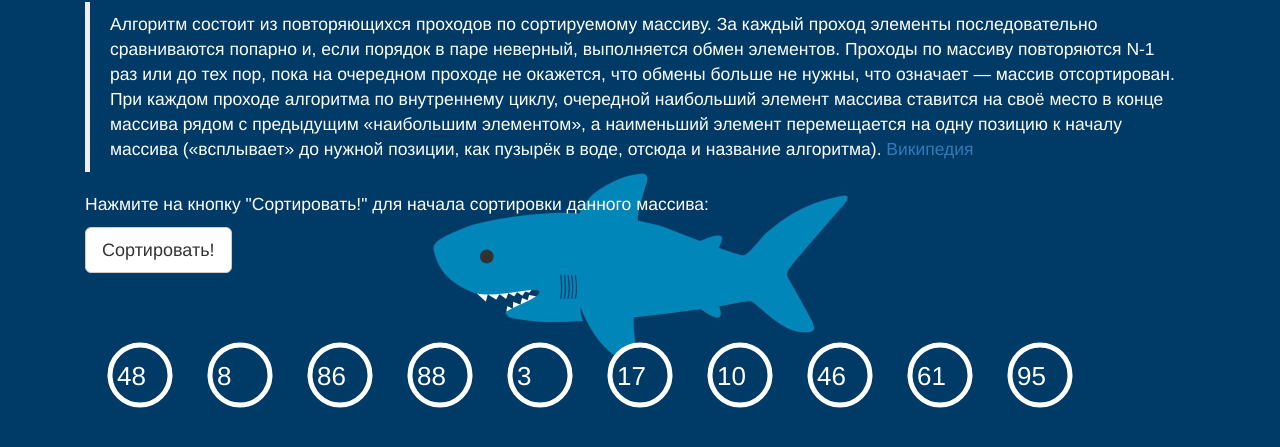
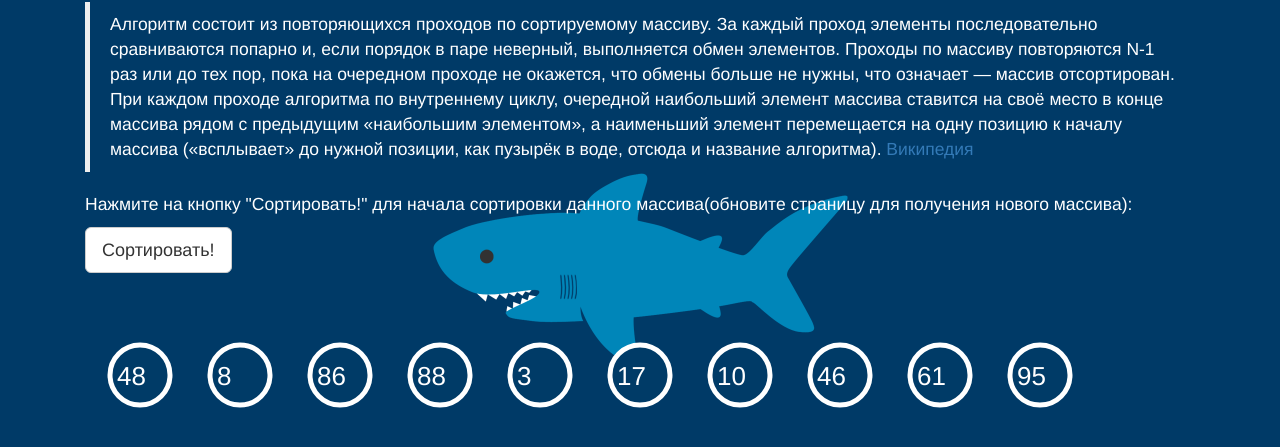
Before and after one commit to Yorikup/Bubble-sort, a plain HTML site: page index.html in a window 1280 px wide. Shown: the part 131-578 px from the top of the page. Drawn offline with Linux system fonts and the light colour scheme.

Commit message:
Small view features added

```diff
--- a/css/main.css
+++ b/css/main.css
@@ -101,7 +101,7 @@ html, body {
 
 body {
    background-color: lightblue;
-   background: url(../img/back.jpg);
+   background: url(../img/Cute-Shark.png);
    background-position: center;
    background-size: cover;
    color: white;
--- a/index.html
+++ b/index.html
@@ -32,9 +32,9 @@
          <div class="col-xs-12">
             <h2>Сортировка методом пузырька</h2>
             <blockquote>
-               Алгоритм состоит из повторяющихся проходов по сортируемому массиву. За каждый проход элементы последовательно сравниваются попарно и, если порядок в паре неверный, выполняется обмен элементов. Проходы по массиву повторяются N-1 раз или до тех пор, пока на очередном проходе не окажется, что обмены больше не нужны, что означает — массив отсортирован. При каждом проходе алгоритма по внутреннему циклу, очередной наибольший элемент массива ставится на своё место в конце массива рядом с предыдущим «наибольшим элементом», а наименьший элемент перемещается на одну позицию к началу массива («всплывает» до нужной позиции, как пузырёк в воде, отсюда и название алгоритма). <a href="https://ru.wikipedia.org/wiki/Сортировка_пузырьком">Википедия</a>
+               Алгоритм состоит из повторяющихся проходов по сортируемому массиву. За каждый проход элементы последовательно сравниваются попарно и, если порядок в паре неверный, выполняется обмен элементов. Проходы по массиву повторяются N-1 раз или до тех пор, пока на очередном проходе не окажется, что обмены больше не нужны, что означает — массив отсортирован. При каждом проходе алгоритма по внутреннему циклу, очередной наибольший элемент массива ставится на своё место в конце массива рядом с предыдущим «наибольшим элементом», а наименьший элемент перемещается на одну позицию к началу массива («всплывает» до нужной позиции, как пузырёк в воде, отсюда и название алгоритма). <a href="https://ru.wikipedia.org/wiki/Сортировка_пузырьком" target="_blank">Википедия</a>
             </blockquote>
-            <p>Нажмите на кнопку "Сортировать!" для начала сортировки данного массива:</p>
+            <p>Нажмите на кнопку "Сортировать!" для начала сортировки данного массива(обновите страницу для получения нового массива):</p>
             <input class="btn btn-default btn-lg" type="button" value="Сортировать!" id="sortButton">
          </div>
          <div id="sort" class="col-xs-12"></div>
```
Also changed, not shown: img/Cute-Shark.png (added), img/back.jpg (deleted).
